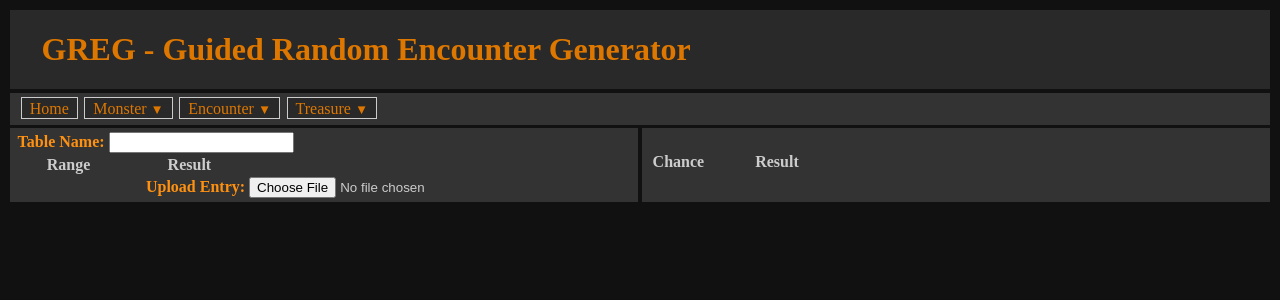
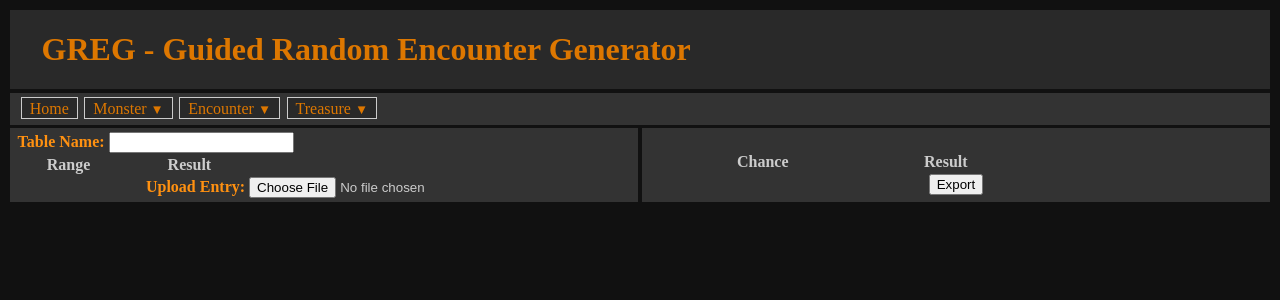
Before and after one commit to TaylorLearnsToCode/greg, an Angular app: page /treasure/create-nested-magic-item-table in a window 1280 px wide. Shown: the top 300 px of the page. Built offline with nearby package versions, Linux system fonts and the light colour scheme.

Commit message:
feat (magic item) export and delete

```diff
--- a/src/app/treasure/create-nested-magic-item-table/components/create-nested-magic-item-table/create-nested-magic-item-table.component.scss
+++ b/src/app/treasure/create-nested-magic-item-table/components/create-nested-magic-item-table/create-nested-magic-item-table.component.scss
@@ -0,0 +1,3 @@
+:host::ng-deep table {
+  width: 100%;
+}
--- a/src/app/treasure/create-nested-magic-item-table/components/display-nested-magic-item-table/display-nested-magic-item-table.component.html
+++ b/src/app/treasure/create-nested-magic-item-table/components/display-nested-magic-item-table/display-nested-magic-item-table.component.html
@@ -3,9 +3,9 @@
   <table>
     <tr>
       <th>Chance</th>
-      <th class="result-header">Result</th>
+      <th colspan="2" class="result-header">Result</th>
     </tr>
-    <tr *ngFor="let tableEntry of nestedTable.entries">
+    <tr *ngFor="let tableEntry of nestedTable.entries; index as i">
       <td class="chance-of">
         {{ tableEntry.chanceOf | boundedRange }}
       </td>
@@ -19,6 +19,12 @@
           ></greg-magic-item-table-presenter>
         </ng-template>
       </td>
+      <td>
+        <a (click)="removeEntryAt(i)">X</a>
+      </td>
     </tr>
   </table>
+  <section>
+    <button (click)="exportTable()">Export</button>
+  </section>
 </ng-container>
--- a/src/app/treasure/create-nested-magic-item-table/components/display-nested-magic-item-table/display-nested-magic-item-table.component.scss
+++ b/src/app/treasure/create-nested-magic-item-table/components/display-nested-magic-item-table/display-nested-magic-item-table.component.scss
@@ -1,5 +1,9 @@
 label {
   padding-left: 3em;
+}
+
+section {
+  text-align: center;
 }
 
 :host::ng-deep td {
--- a/src/app/treasure/create-nested-magic-item-table/components/display-nested-magic-item-table/display-nested-magic-item-table.component.ts
+++ b/src/app/treasure/create-nested-magic-item-table/components/display-nested-magic-item-table/display-nested-magic-item-table.component.ts
@@ -22,7 +22,15 @@ export class DisplayNestedMagicItemTableComponent implements OnInit {
     this.nestedTable$ = this.controllerService.nestedTable$;
   }
 
+  exportTable(): void {
+    this.controllerService.exportTable();
+  }
+
   isNestedTable(entry: MagicItemTable | NestedMagicItemTable): boolean {
     return entry instanceof NestedMagicItemTable;
   }
+
+  removeEntryAt(index: number): void {
+    this.controllerService.removeEntryAt(index);
+  }
 }
--- a/src/app/treasure/create-nested-magic-item-table/components/enter-nested-magic-item-table/enter-nested-magic-item-table.component.scss
+++ b/src/app/treasure/create-nested-magic-item-table/components/enter-nested-magic-item-table/enter-nested-magic-item-table.component.scss
@@ -1,9 +1,6 @@
 section {
   text-align: center;
 }
-
-table {
-  width: 100%;
 
   td {
     text-align: center;
@@ -22,4 +19,3 @@ table {
     text-align: left;
     padding-left: 3em;
   }
-}
--- a/src/app/treasure/create-nested-magic-item-table/services/nested-magic-item-table-controller/nested-magic-item-table-controller.service.ts
+++ b/src/app/treasure/create-nested-magic-item-table/services/nested-magic-item-table-controller/nested-magic-item-table-controller.service.ts
@@ -77,7 +77,7 @@ export class NestedMagicItemTableControllerService {
 
   removeEntryAt(index: number): void {
     const nextTable: NestedMagicItemTable = this.nestedTable;
-    nextTable.entries.splice(index, 0);
+    nextTable.entries.splice(index, 1);
     this.nestedTable = nextTable;
   }
 
```
